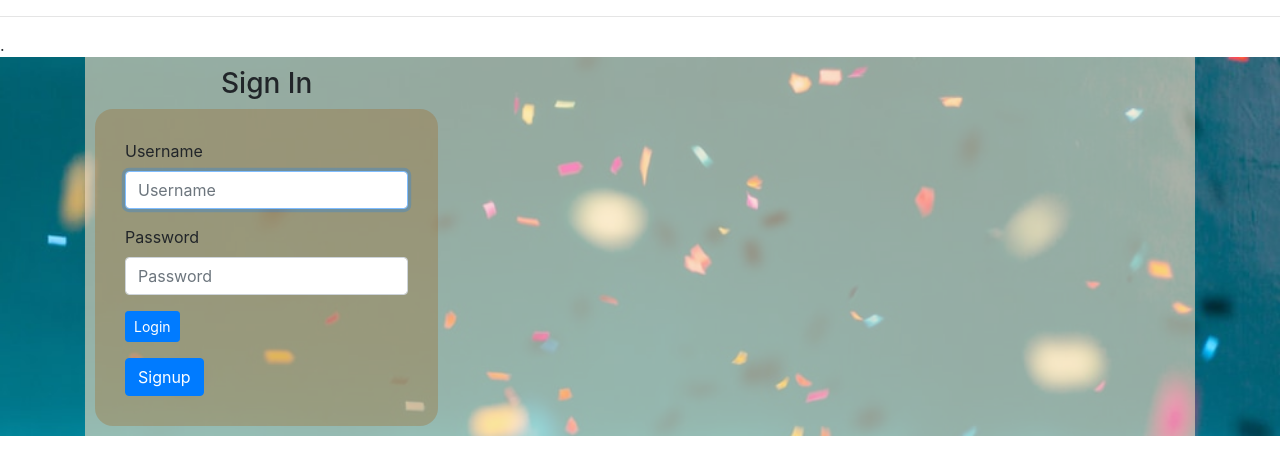
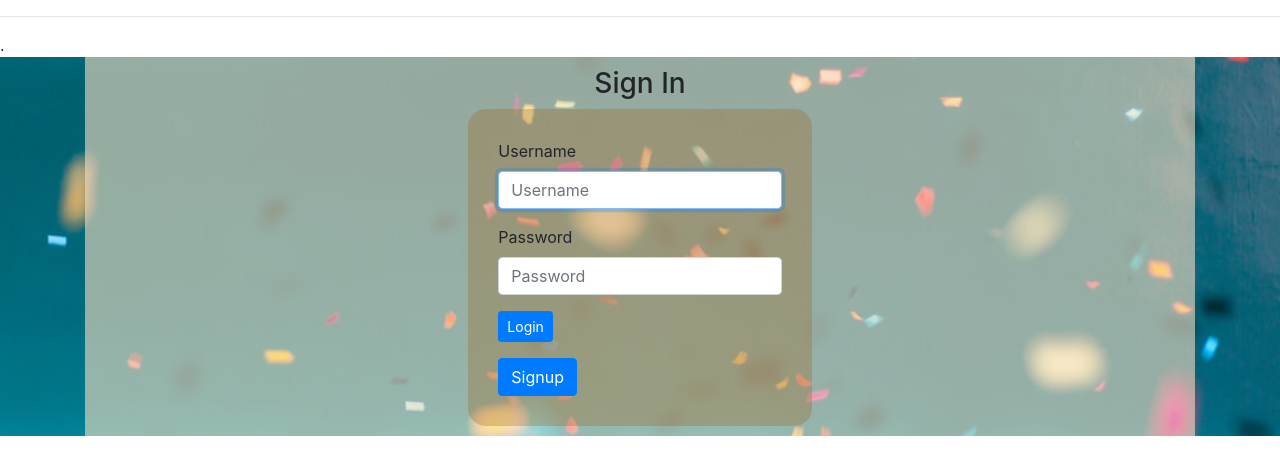
Before and after one commit to JosephKinyua/Awwards, a Django app: page /accounts/login/ in a window 1280 px wide. Shown: the part 56-531 px from the top of the page. Run offline with Django 3.2, Linux system fonts and the light colour scheme; some libraries are stand-ins or nearby versions.

Commit message:
add a column in the login template

```diff
--- a/portfolios/templates/django_registration/login.html
+++ b/portfolios/templates/django_registration/login.html
@@ -3,12 +3,12 @@
     <div class="container">
         <div class="login">
             <div class="row">
+                <div class="col-md-4"></div>
                 <div class="col-md-4">
                     {% if form.errors %}
                     <p> Password or Username is incorrect </p>
                     {% endif %}
                     <div class="panel panel-default">
-
                         <div class="panel-heading">
                             <h3 class="text-center">Sign In</h3>
                         </div>
```
